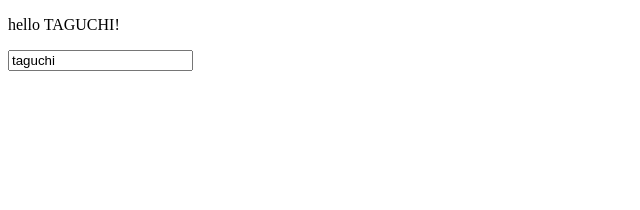
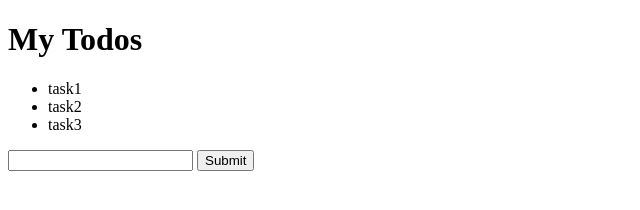
Before and after one commit to NanaTerada/lesson_vue_js_v6, a plain HTML site: page index.html in a window 1280 px wide. Shown: the whole page, without its empty margins (0-640 px from the left). Drawn offline with nearby package versions, Linux system fonts and the light colour scheme.

Commit message:
#03 ToDoアプリを作ってみよう

```diff
--- a/index.html
+++ b/index.html
@@ -8,8 +8,20 @@
     </head>
     <body>
         <div id="app">
-            <p>hello {{ name.toUpperCase() }}!</p>
-            <p><input type="text" v-model="name"></p>
+            <h1>My Todos</h1>
+          <ul>
+              <!-- <li>{{ todos[0]}}</li>
+              <li>{{ todos[1]}}</li>
+              <li>{{ todos[2]}}</li> -->
+
+                <!-- 繰り返し処理にする -->
+              <li v-for="todo in todos">{{ todo }}</li>
+          </ul>
+
+          <form>
+              <input type="text">
+              <input type="submit">
+          </form>
 
         </div>
         <script src="https://cdn.jsdelivr.net/npm/vue/dist/vue.js"></script>
--- a/js/main.js
+++ b/js/main.js
@@ -4,7 +4,11 @@
 var vm = new Vue({
     el: '#app',
     data: {
-    name: 'taguchi'
+    todos:[
+        'task1',
+        'task2',
+        'task3',
+    ]
     }
     });
 })();
```
